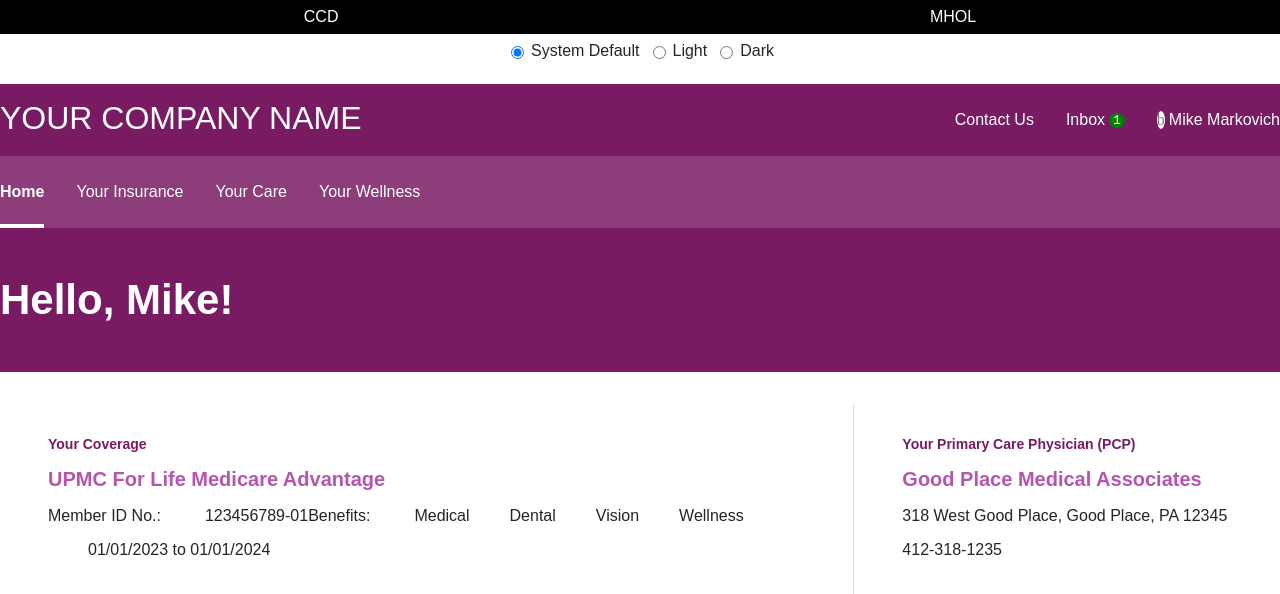
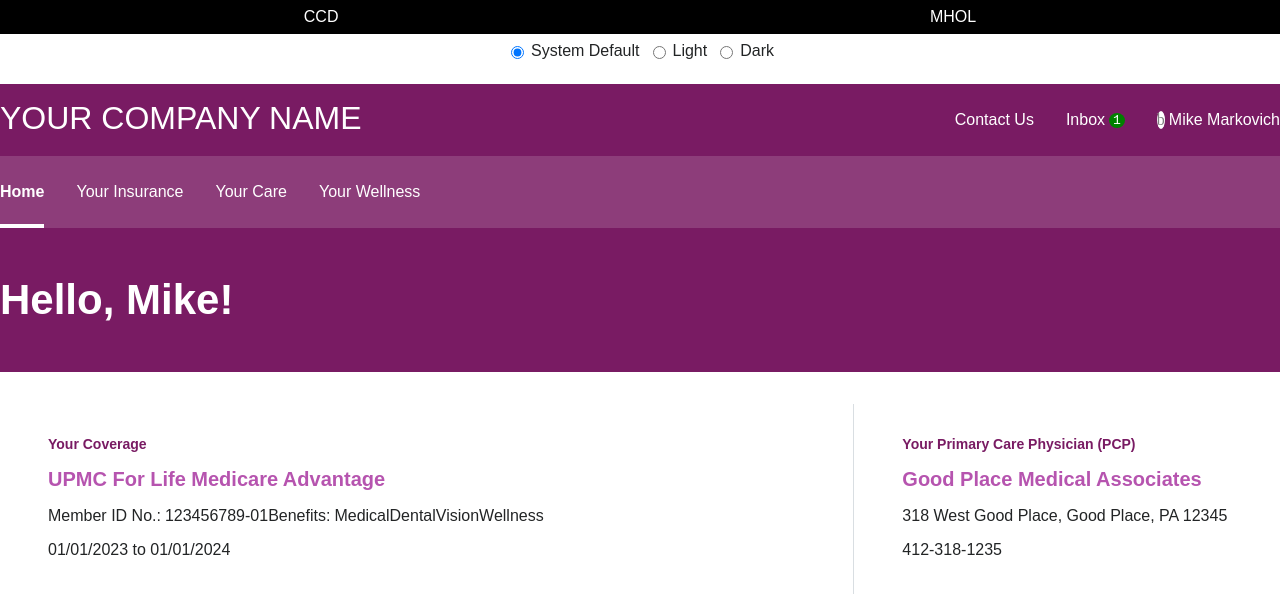
Before and after one commit to mikemarkovich/stackblitz-starters-9dtuvr, an Angular app: page /mhol in a window 1280 px wide. Shown: the top 594 px of the page. Built offline with nearby package versions, Linux system fonts and the light colour scheme.

Commit message:
1 file modified

```diff
--- a/src/components/mhol/home/welcome/welcome.css
+++ b/src/components/mhol/home/welcome/welcome.css
@@ -52,9 +52,6 @@
   margin-right:var(--ods-core-space-xs);
 }
 
-dl dt ``
-}
-
 dl dd {
   margin-left:0;
 }
```
